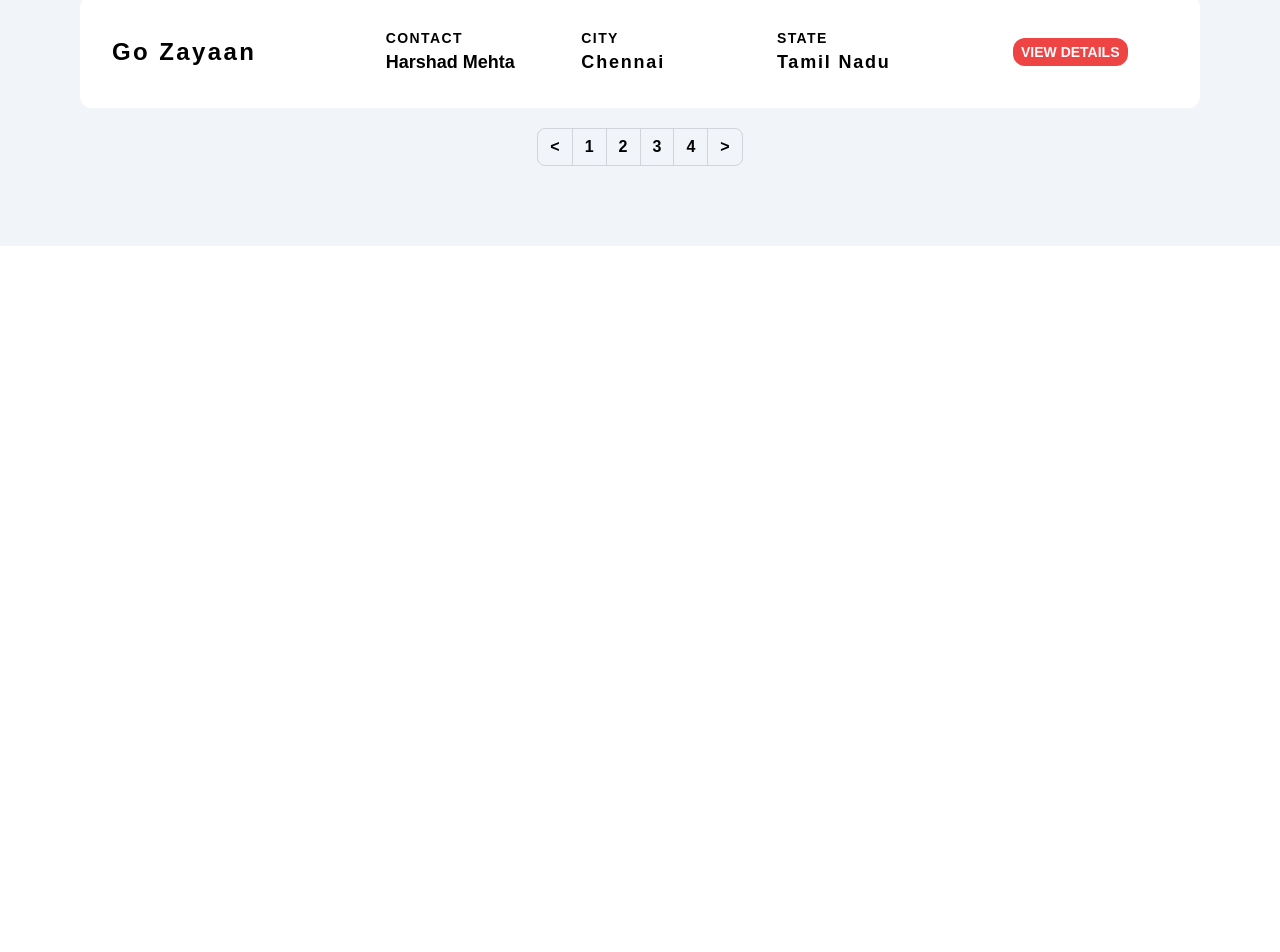
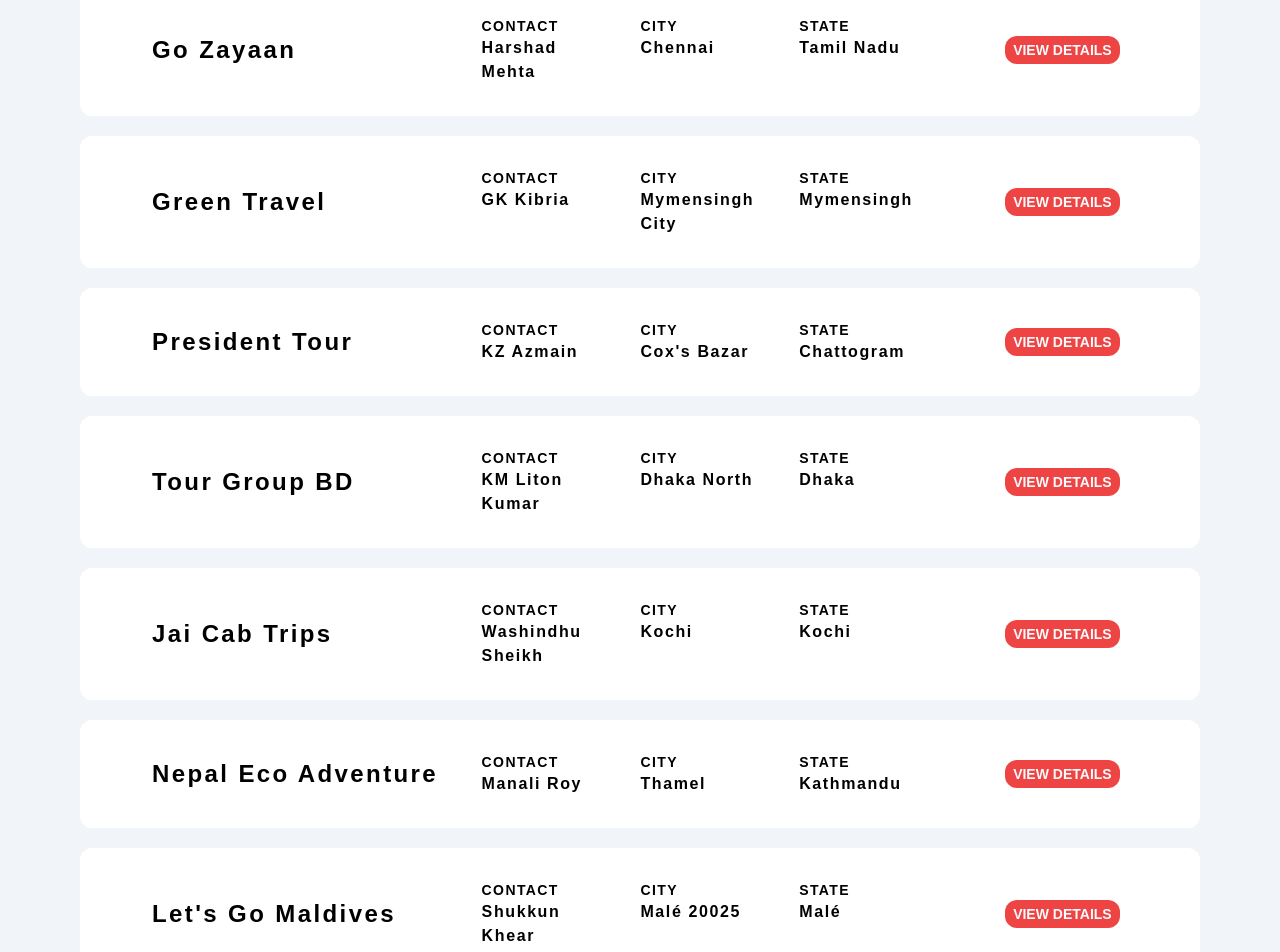
Before and after one commit to KIShakib/user-details, a React (Create React App) app: page / in a window 1280 px wide. Shown: the part 520-1472 px from the top of the page. Before the commit the page ends 800 px from the top, so only its background shows below. Built offline with nearby package versions, Linux system fonts and the light colour scheme; a web font is replaced by a local one.

Commit message:
Json File Created

```diff
--- a/public/data.json
+++ b/public/data.json
@@ -10,7 +10,7 @@
 			"country": "India",
 			"designation": "Proprietor",
 			"email": "hellotravels@gmail.com",
-			"phone": 9712500500,
+			"phone": 97125005132,
 			"description": "Providing service of domestic flight booking @ lowest price guaranteed and also for railway e-ticket booking. Also offering international flight tickets. Giving services to our customers since 1995. Now going to start hajj and umrah very soon for our valuable customers. It will be also @ very affordable price."
 		},
 		{
@@ -23,7 +23,7 @@
 			"country": "India",
 			"designation": "Proprietor",
 			"email": "travelguru@gmail.com",
-			"phone": 9712500500,
+			"phone": 97125004999,
 			"description": "Providing service of domestic flight booking @ lowest price guaranteed and also for railway e-ticket booking. Also offering international flight tickets. Giving services to our customers since 1995. Now going to start hajj and umrah very soon for our valuable customers. It will be also @ very affordable price."
 		},
 		{
@@ -36,7 +36,7 @@
 			"country": "India",
 			"designation": "Proprietor",
 			"email": "deshtravel@gmail.com",
-			"phone": 9712500500,
+			"phone": 97125007810,
 			"description": "Providing service of domestic flight booking @ lowest price guaranteed and also for railway e-ticket booking. Also offering international flight tickets. Giving services to our customers since 1995. Now going to start hajj and umrah very soon for our valuable customers. It will be also @ very affordable price."
 		},
 		{
@@ -49,7 +49,98 @@
 			"country": "India",
 			"designation": "Proprietor",
 			"email": "gozayaan@gmail.com",
-			"phone": 9712500500,
+			"phone": 971250008900,
+			"description": "Providing service of domestic flight booking @ lowest price guaranteed and also for railway e-ticket booking. Also offering international flight tickets. Giving services to our customers since 1995. Now going to start hajj and umrah very soon for our valuable customers. It will be also @ very affordable price."
+		},
+		{
+			"id": 5,
+			"name": "Green Travel",
+			"contact": "GK Kibria",
+			"address": "32 Char Kalibari",
+			"city": "Mymensingh City",
+			"state": "Mymensingh",
+			"country": "Bangladesh",
+			"designation": "Proprietor",
+			"email": "greenline@gmail.com",
+			"phone": 880183230270,
+			"description": "Providing service of domestic flight booking @ lowest price guaranteed and also for railway e-ticket booking. Also offering international flight tickets. Giving services to our customers since 1995. Now going to start hajj and umrah very soon for our valuable customers. It will be also @ very affordable price."
+		},
+		{
+			"id": 6,
+			"name": "President Tour",
+			"contact": "KZ Azmain",
+			"address": "05 Pekua",
+			"city": "Cox's Bazar",
+			"state": "Chattogram",
+			"country": "Bangladesh",
+			"designation": "Proprietor",
+			"email": "presidentour@gmail.com",
+			"phone": 8801609425589,
+			"description": "Providing service of domestic flight booking @ lowest price guaranteed and also for railway e-ticket booking. Also offering international flight tickets. Giving services to our customers since 1995. Now going to start hajj and umrah very soon for our valuable customers. It will be also @ very affordable price."
+		},
+		{
+			"id": 7,
+			"name": "Tour Group BD",
+			"contact": "KM Liton Kumar",
+			"address": "05 Banani",
+			"city": "Dhaka North",
+			"state": "Dhaka",
+			"country": "Bangladesh",
+			"designation": "Proprietor",
+			"email": "mailtgb@gmail.com",
+			"phone": 8801733881660,
+			"description": "Providing service of domestic flight booking @ lowest price guaranteed and also for railway e-ticket booking. Also offering international flight tickets. Giving services to our customers since 1995. Now going to start hajj and umrah very soon for our valuable customers. It will be also @ very affordable price."
+		},
+		{
+			"id": 8,
+			"name": "Jai Cab Trips",
+			"contact": "Washindhu Sheikh",
+			"address": "Thoppumpady",
+			"city": "Kochi",
+			"state": "Kochi",
+			"country": "India",
+			"designation": "Proprietor",
+			"email": "jctmail@gmail.com",
+			"phone": 971250078950,
+			"description": "Providing service of domestic flight booking @ lowest price guaranteed and also for railway e-ticket booking. Also offering international flight tickets. Giving services to our customers since 1995. Now going to start hajj and umrah very soon for our valuable customers. It will be also @ very affordable price."
+		},
+		{
+			"id": 8,
+			"name": "Nepal Eco Adventure",
+			"contact": "Manali Roy",
+			"address": "Satghumti",
+			"city": "Thamel",
+			"state": "Kathmandu",
+			"country": "Nepal",
+			"designation": "Proprietor",
+			"email": "adventureEco@gmail.com",
+			"phone": 4580826045,
+			"description": "Providing service of domestic flight booking @ lowest price guaranteed and also for railway e-ticket booking. Also offering international flight tickets. Giving services to our customers since 1995. Now going to start hajj and umrah very soon for our valuable customers. It will be also @ very affordable price."
+		},
+		{
+			"id": 9,
+			"name": "Let's Go Maldives",
+			"contact": "Shukkun Khear",
+			"address": "Nalaguraidhoo",
+			"city": "Malé 20025",
+			"state": "Malé",
+			"country": "Maldives",
+			"designation": "Proprietor",
+			"email": "letsgomdvs@gmail.com",
+			"phone": 9609977115,
+			"description": "Providing service of domestic flight booking @ lowest price guaranteed and also for railway e-ticket booking. Also offering international flight tickets. Giving services to our customers since 1995. Now going to start hajj and umrah very soon for our valuable customers. It will be also @ very affordable price."
+		},
+		{
+			"id": 10,
+			"name": "Kamakhya Tours",
+			"contact": "Onglak Sishu",
+			"address": "Sri Ram Complex",
+			"city": "Jaigaon",
+			"state": "Jaigaon",
+			"country": "Bhutan",
+			"designation": "Proprietor",
+			"email": "kamkhyatours@gmail.com",
+			"phone": 9932502310,
 			"description": "Providing service of domestic flight booking @ lowest price guaranteed and also for railway e-ticket booking. Also offering international flight tickets. Giving services to our customers since 1995. Now going to start hajj and umrah very soon for our valuable customers. It will be also @ very affordable price."
 		}
 	]
--- a/src/components/Routes/pages/Main/Agencies/Agencies.js
+++ b/src/components/Routes/pages/Main/Agencies/Agencies.js
@@ -17,7 +17,7 @@
 
     return (
         <div>
-            <div className='flex flex-col gap-y-5 px-20'>
+            <div className='flex flex-col gap-y-5 lg:px-20 px-4'>
                 {
                     agencies?.map((agency, i) => <Agency
                         key={i}
--- a/src/components/Routes/pages/Main/Agency/Agency.js
+++ b/src/components/Routes/pages/Main/Agency/Agency.js
@@ -11,29 +11,31 @@
 
     return (
         <div className=' bg-white p-8  rounded-xl'>
-            <div className='flex justify-between items-center'>
-                <div className='flex-grow-1 w-[35%] flex-basis-[35%]'>
-                    <h1 className='text-2xl font-bold tracking-widest'>{name}</h1>
+            <div className='lg:flex justify-between items-center'>
+                <div className='flex-grow-1 lg:w-[35%] flex-basis-[35%]'>
+                    <h1 className='text-2xl font-bold tracking-widest lg:ml-10'>{name}</h1>
                 </div>
+                <div className='flex-grow-1 lg:w-[45%] flex-basis-[35%] lg:flex lg:flex-row flex gap-x-10 my-4 lg:my-0'>
                     <div className='flex-grow-1 w-[25%] flex-basis-[25%]'>
                         <h4 className='text-sm font-bold tracking-widest'>CONTACT</h4>
-                    <h4 className='font-bold text-lg'>{contact}</h4>
+                        <h4 className='font-bold tracking-widest'>{contact}</h4>
                     </div>
                     <div className='flex-grow-1 w-[25%] flex-basis-[25%]'>
                         <h4 className='text-sm font-bold tracking-widest'>CITY</h4>
-                    <h4 className='text-lg font-bold tracking-widest'>{city}</h4>
+                        <h4 className='font-bold tracking-widest'>{city}</h4>
                     </div>
                     <div className='flex-grow-1 w-[25%] flex-basis-[25%]'>
                         <h4 className='text-sm font-bold tracking-widest'>STATE</h4>
-                    <h4 className='text-lg font-bold tracking-widest'>{state}</h4>
+                        <h4 className='font-bold tracking-widest'>{state}</h4>
                     </div>
-                <div className='flex-grow-1 w-[25%] flex-basis-[25%] flex justify-center'>
+                </div>
+                <div className='flex-grow-1 lg:w-[20%] flex-basis-[25%] flex justify-center'>
                     <button onClick={() => handleDetailsOpen(id)} className='bg-red-500 px-2 py-1 rounded-xl text-slate-50 font-bold text-sm transition duration-500'>{(viewDetails && openId === id) ? "HIDE DETAILS" : "VIEW DETAILS"}</button>
                 </div>
             </div>
             {
                 (openId === id && viewDetails) &&
-                <div className='mt-6 p-10'>
+                <div className='mt-6 lg:p-10'>
                     <AgencyDetails agency={agency} />
                 </div>
             }
--- a/src/components/Routes/pages/Main/Home/Home.js
+++ b/src/components/Routes/pages/Main/Home/Home.js
@@ -5,7 +5,7 @@
 
     return (
         <div className='py-10' style={{ fontFamily: "'Barlow Condensed', sans-serif" }}>
-            <h1 className='text-center font-extrabold lg:text-4xl text-cyan-500'>Most Popular Travel Agencies All Over India.</h1>
+            <h1 className='text-center font-extrabold lg:text-4xl text-cyan-500'>Most Popular Travel Agencies All Over South Asia.</h1>
             <div className='my-10'>
                 <Agencies />
             </div>
--- a/src/components/Routes/pages/Main/Pagination/Pagination.js
+++ b/src/components/Routes/pages/Main/Pagination/Pagination.js
@@ -22,10 +22,6 @@
                 </li>
                 <li>
                     <button
-                        className="leading-tight py-2 px-3 border border-gray-300 text-black font-bold hover:bg-gray-100 hover:text-gray-700  dark:border-gray-700 dark:hover:bg-red-500 dark:hover:text-white">4</button>
-                </li>
-                <li>
-                    <button
                         className="rounded-r-lg leading-tight py-2 px-3 border border-gray-300 text-black font-bold hover:bg-gray-100 hover:text-gray-700  dark:border-gray-700 dark:hover:bg-red-500 dark:hover:text-white">{">"}</button>
                 </li>
             </ul>
```
Lines whose indentation alone changed are shown as unchanged.
